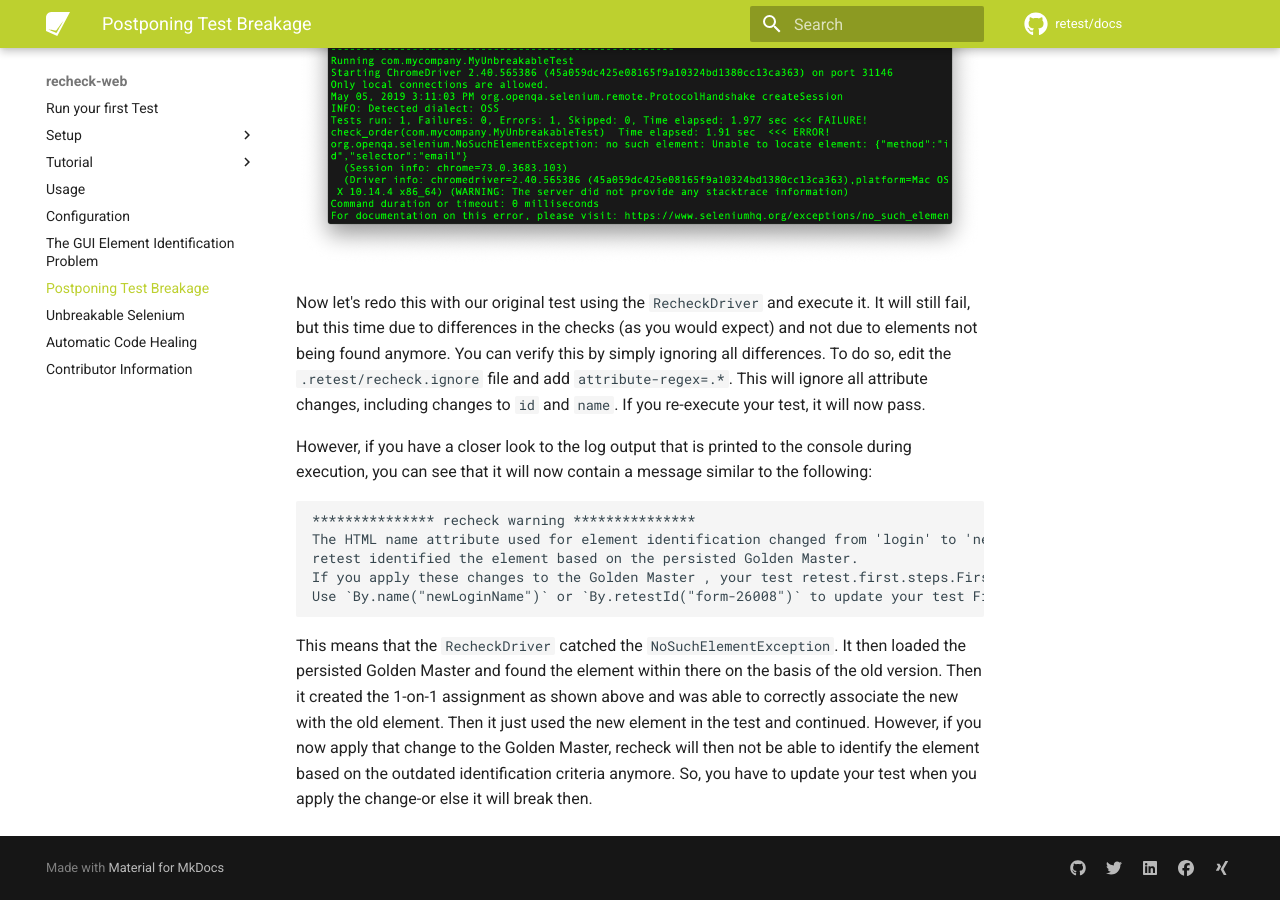
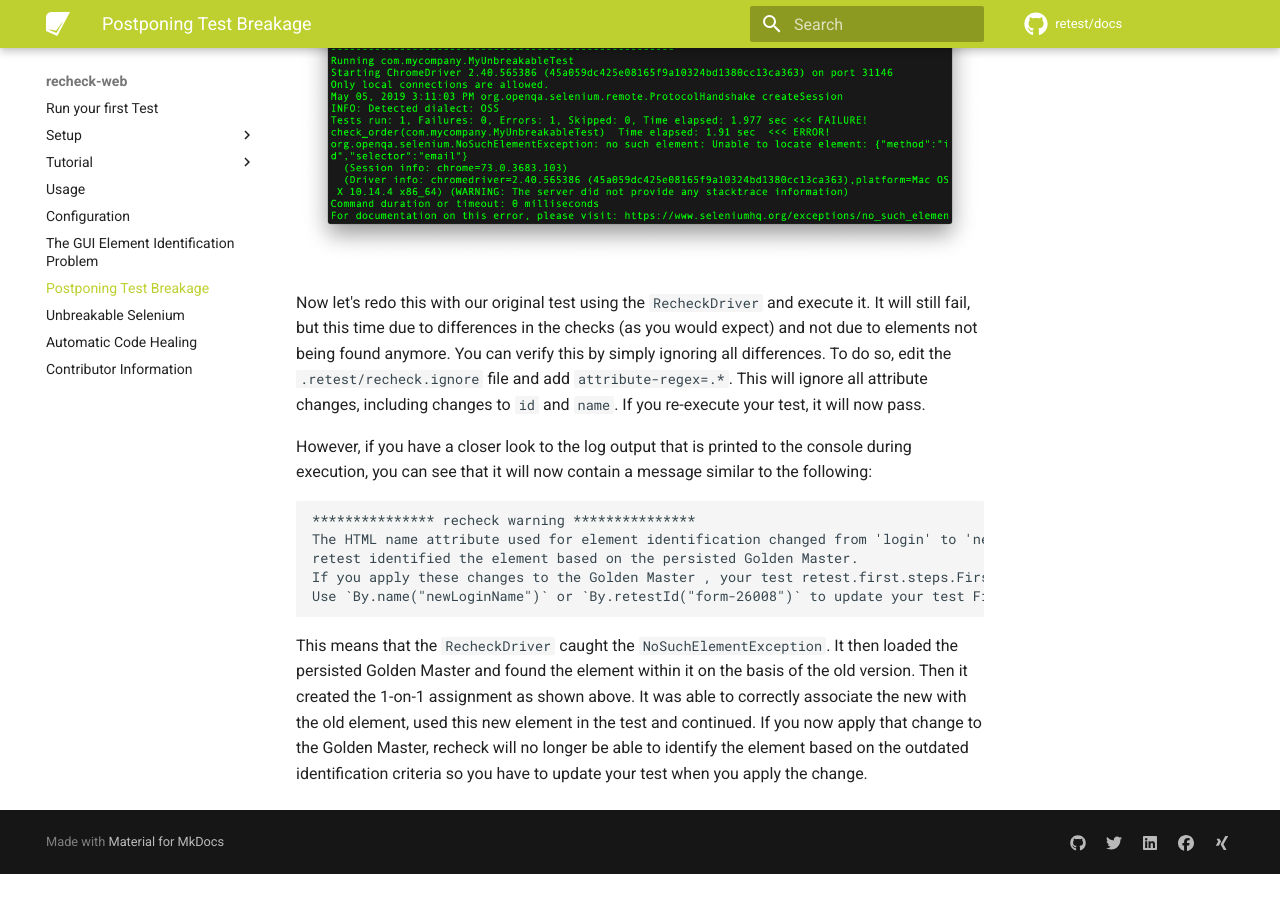
Before and after one commit to retest/docs, an MkDocs documentation site: the page built from docs/recheck-web/postpone-test-breakage.md, in a window 1280 px wide and 900 px high, scrolled down 2519 px. Built offline with MkDocs 1.6.1 and Material for MkDocs 9.7.7, drawn with Linux system fonts in a browser that asks for light colours; comment, search, counter and statistics services are not loaded; after the commit the page ends 3393 px from its top, so only the background shows below that.

Commit message:
Update postpone-test-breakage.md

````diff
--- a/docs/recheck-web/postpone-test-breakage.md
+++ b/docs/recheck-web/postpone-test-breakage.md
@@ -89,4 +89,4 @@ If you apply these changes to the Golden Master , your test retest.first.steps.F
 Use `By.name("newLoginName")` or `By.retestId("form-26008")` to update your test FirstOrderTest.java:30.
 ```
 
-This means that the `RecheckDriver` catched the `NoSuchElementException`. It then loaded the persisted Golden Master and found the element within there on the basis of the old version. Then it created the 1-on-1 assignment as shown above and was able to correctly associate the new with the old element. Then it just used the new element in the test and continued. However, if you now apply that change to the Golden Master, recheck will then not be able to identify the element based on the outdated identification criteria anymore. So, you have to update your test when you apply the change-or else it will break then.
+This means that the `RecheckDriver` caught the `NoSuchElementException`. It then loaded the persisted Golden Master and found the element within it on the basis of the old version. Then it created the 1-on-1 assignment as shown above. It was able to correctly associate the new with the old element, used this new element in the test and continued. If you now apply that change to the Golden Master, recheck will no longer be able to identify the element based on the outdated identification criteria so you have to update your test when you apply the change.
````
